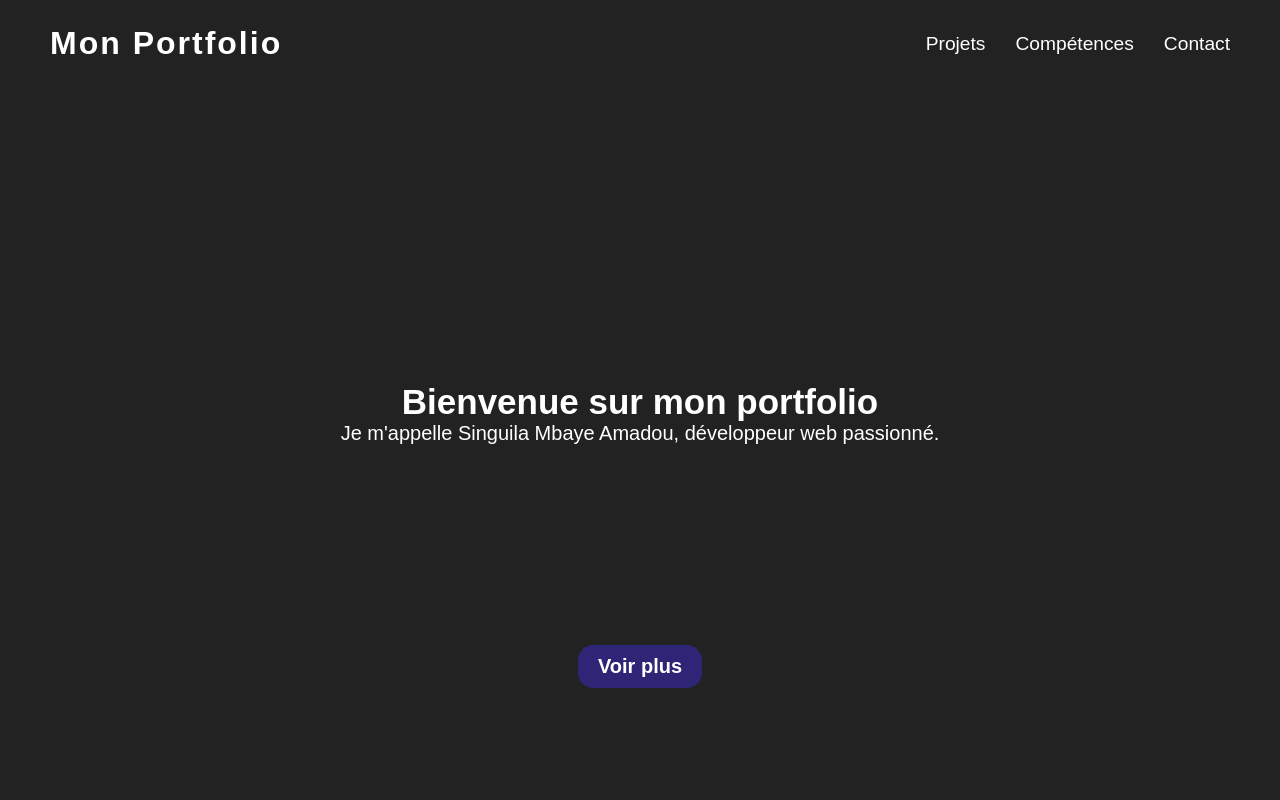
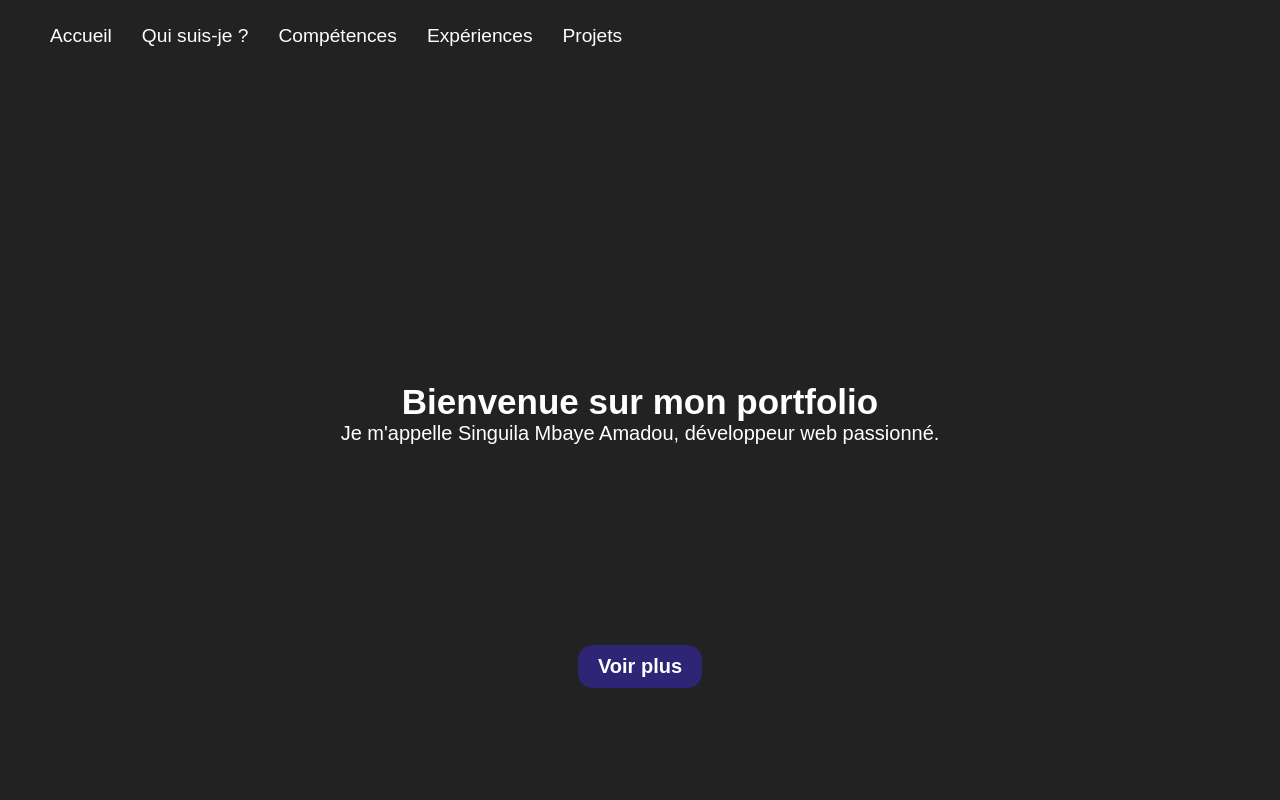
Before and after one commit to Singuila01/portfolio, a React (Create React App) app: page / in a window 1280 px wide. Shown: the top 800 px of the page. Built offline with nearby package versions, Linux system fonts and the light colour scheme; grey boxes are pictures that could not be loaded; a web font is replaced by a local one.

Commit message:
Modif du menu

```diff
--- a/src/MenuBureau.js
+++ b/src/MenuBureau.js
@@ -4,11 +4,13 @@ import './styles.css';
 function MenuBureau() {
     return (
         <header className='header bureau'>
-            <div className='logo'>Mon Portfolio</div>
+            {/* <div className='logo'>Mon Portfolio</div> */}
             <nav>
+                <a href="#" className='link'>Accueil</a>
+                <a href="#profile" className='link'>Qui suis-je ?</a>
+                <a href="#skills" className='link'>Compétences</a>
+                <a href="#experiences" className='link'>Expériences</a>
                 <a href="#projets" className='link'>Projets</a>
-                <a href="#competences" className='link'>Compétences</a>
-                <a href="#contact" className='link'>Contact</a>
             </nav>
         </header>
     );
--- a/src/MenuMobile.js
+++ b/src/MenuMobile.js
@@ -1,28 +1,48 @@
-import React from 'react';
+import React, { useState } from 'react';
+import './styles.css'
 
 const MenuMobile = () => {
+    const [menuOuvert, setMenuOuvert] = useState(false);
+
+    const toggleMenu = () => {
+        setMenuOuvert(!menuOuvert);
+    };
+
     return (
-        <header className='header mobile' style={styles.header}>
-            <div className='logo' style={styles.logo}>MonPortfolio</div>
-            <nav>
-                <button className='menu-bouton' style={styles.menuButton} aria-label="Ouvrir le menu">
-                    <span className='bar'></span>
-                    <span className='bar'></span>
-                    <span className='bar'></span>
+        <div className='header mobile'>
+            {/* Bouton burger en bas de la page */}
+            <div className='container'>
+                <button
+                    onClick={toggleMenu}
+                    aria-label="Ouvrir le menu"
+                    className='menu-boutton'
+                >
+                    <span style={styles.bar}></span>
+                    <span style={styles.bar}></span>
+                    <span style={styles.bar}></span>
                 </button>
-            </nav>
-        </header>
+
+                {menuOuvert && (
+                    <ul style={styles.menu} className='menu'>
+                        <li><a href="#" className='link'>Accueil</a></li>
+                        <li><a href="#profile" className='link'>Qui suis-je ?</a></li>
+                        <li><a href="#skills" className='link'>Compétences</a></li>
+                        <li><a href="#experiences" className='link'>Expériences</a></li>
+                        <li><a href="#projets" className='link'>Projets</a></li>
+                    </ul>
+                )}
+            </div>
+        </div>
     );
 };
 
 const styles = {
     bar: {
-        width: '25px',
+        width: '24px',
         height: '3px',
         background: '#fff',
         borderRadius: '2px',
-        display: 'block',
-    },
+    }
 };
 
 export default MenuMobile;
```
